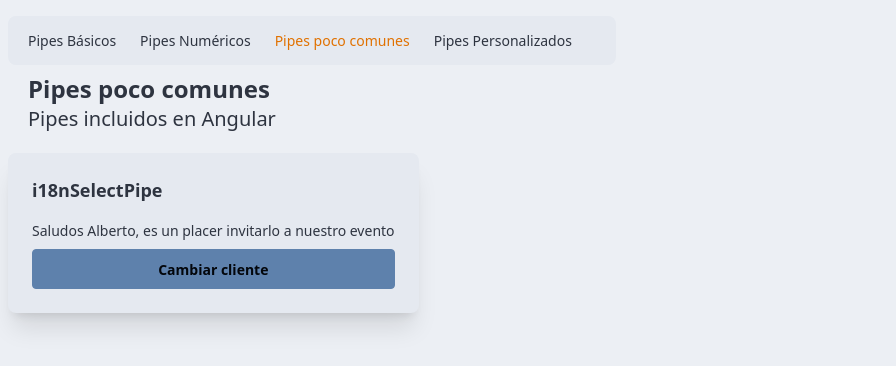
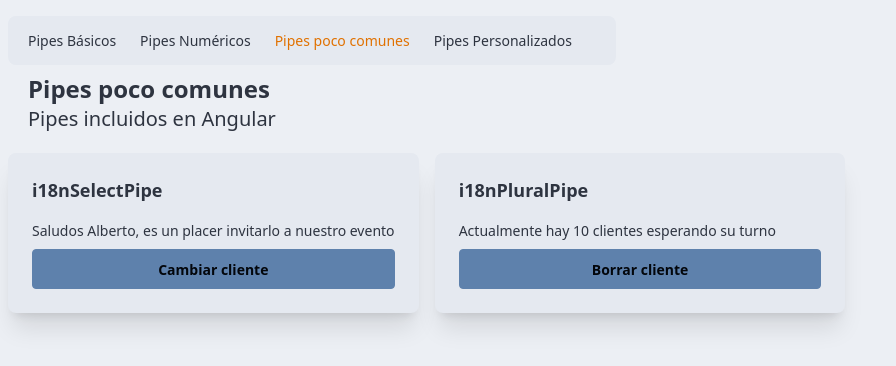
Before and after one commit to cristian-perez-incio/pipes-app-2025, an Angular app: page /uncommon in a window 1280 px wide. Shown: the top 366 px of the page, without its empty margins (0-896 px from the left). Built offline with nearby package versions, Linux system fonts and the light colour scheme.

Commit message:
I18nPlural Pipe

```diff
--- a/src/app/pages/uncommon-page/uncommon-page.html
+++ b/src/app/pages/uncommon-page/uncommon-page.html
@@ -13,4 +13,13 @@
       Cambiar cliente
     </button>
   </app-card>
+
+  <app-card title="i18nPluralPipe">
+    <p>
+      Actualmente {{clients().length | i18nPlural: clientsMap}} su turno
+    </p>
+    <button [disabled]="clients().length === 0" (click)="deleteClient()" class="btn btn-primary">
+      Borrar cliente
+    </button>
+  </app-card>
 </div>
--- a/src/app/pages/uncommon-page/uncommon-page.ts
+++ b/src/app/pages/uncommon-page/uncommon-page.ts
@@ -1,7 +1,7 @@
 import { Component, signal } from '@angular/core';
+import { I18nPluralPipe, I18nSelectPipe } from '@angular/common';
 
 import { Card } from "../../components/card/card";
-import { I18nSelectPipe } from '@angular/common';
 
 const client1 = {
   name: 'Alberto',
@@ -19,7 +19,7 @@ const client2 = {
 
 @Component({
   selector: 'app-uncommon-page',
-  imports: [Card, I18nSelectPipe],
+  imports: [Card, I18nSelectPipe, I18nPluralPipe],
   templateUrl: './uncommon-page.html'
 })
 export default class UncommonPage {
@@ -30,7 +30,7 @@ export default class UncommonPage {
   salutationMap = {
     male: 'invitarlo',
     female: 'invitarla',
-  }
+  };
 
   switchClient() {
     if (this.client() === client1) {
@@ -41,4 +41,23 @@ export default class UncommonPage {
     this.client.set(client1);
   }
 
+  // i18nPlural Pipe
+  clientsMap = {
+    '=0': 'ningún cliente está esperando',
+    '=1': 'un solo cliente está esperando',
+    other: 'hay # clientes esperando'
+  };
+
+  clients = signal([
+    'Norma', 'Julio',
+    'Carlos', 'Andrea',
+    'Viviana', 'Daniel',
+    'Lorena', 'Fabrizio',
+    'Esmeralda', 'Pablo'
+  ]);
+
+  deleteClient() {
+    this.clients.update(prev => prev.slice(1));
+  }
+
 }
```
